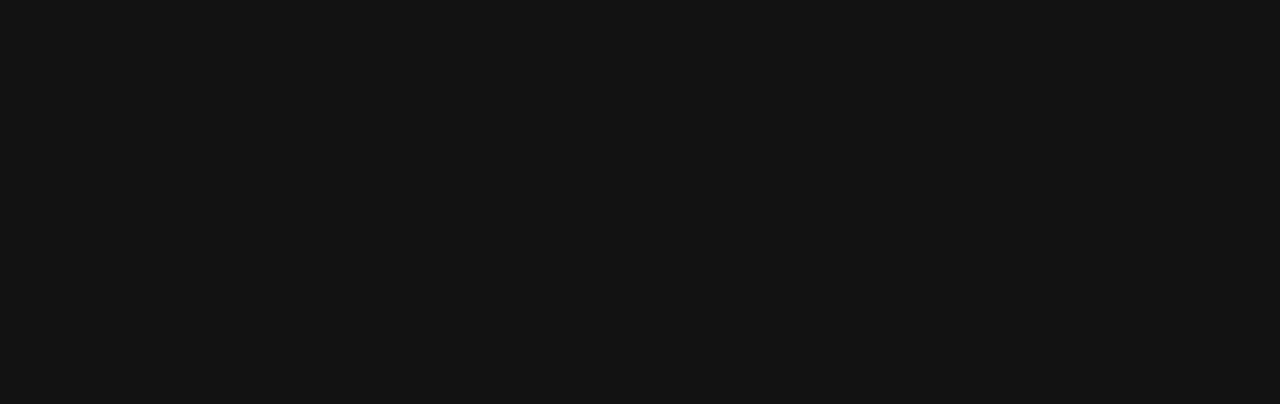
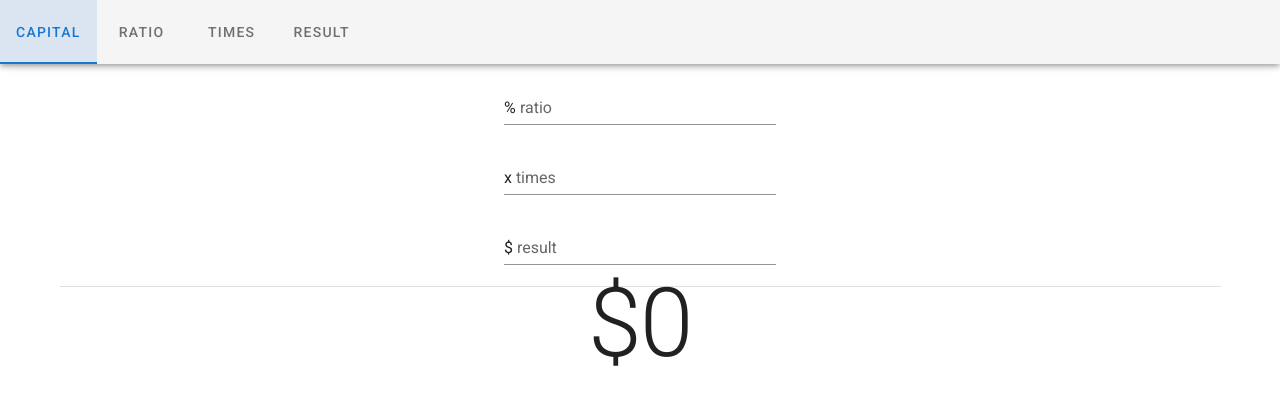
Before and after one commit to TsubasaTommy/compound_interest_calculater, a Nuxt app: page /capital in a window 1280 px wide. Before the commit this address had no page. Shown: the top 404 px of the page. Built offline with nearby package versions, Linux system fonts and the light colour scheme.

Commit message:
first launch

```diff
--- a/layouts/default.vue
+++ b/layouts/default.vue
@@ -1,11 +1,44 @@
 <template>
   <v-app>
-    <nuxt />
+    <v-app-bar app>
+      <template>
+        <v-tabs v-model="nav.tab">
+          <v-tab v-for="item in nav.items" :key="item" :to="item" nuxt>
+            {{item}}
+          </v-tab>
+        </v-tabs>
+      </template>
+    </v-app-bar>
+
+    <v-main>
+      <nuxt />
+    </v-main>
+
+    <v-footer>
+
+    </v-footer>
   </v-app>
 </template>
 
 <script>
 export default {
-
+  data:()=>({
+    nav:{
+      tab:null,
+      items:[
+        'capital',
+        'ratio',
+        'times',
+        'result'
+      ]
+    }
+  })
 }
 </script>
+<style lang="scss">
+html{
+  ::-webkit-scrollbar{
+    display:none;
+  }
+}
+</style>
--- a/nuxt.config.js
+++ b/nuxt.config.js
@@ -3,6 +3,10 @@
 export default {
   // Disable server-side rendering (https://go.nuxtjs.dev/ssr-mode)
   ssr: false,
+
+  server:{
+    port:8572
+  },
 
   // Target (https://go.nuxtjs.dev/config-target)
   target: 'static',
@@ -47,8 +51,8 @@
   // Vuetify module configuration (https://go.nuxtjs.dev/config-vuetify)
   vuetify: {
     customVariables: ['~/assets/variables.scss'],
-    theme: {
-      dark: true,
+/*    theme: {
+      dark: false,
       themes: {
         dark: {
           primary: colors.blue.darken2,
@@ -60,7 +64,7 @@
           success: colors.green.accent3
         }
       }
-    }
+    }*/
   },
 
   // Build Configuration (https://go.nuxtjs.dev/config-build)
--- /dev/null
+++ b/pages/capital.vue
@@ -0,0 +1,51 @@
+<template>
+  <v-container>
+    <v-row justify="center">
+      <v-col cols="12" sm="3">
+        <v-text-field
+          label="ratio"
+          v-model="ratio"
+          prefix="%"
+          type="Number"
+        ></v-text-field>
+        <v-text-field
+          label="times"
+          v-model="times"
+          prefix="x"
+          type="Number"
+        ></v-text-field>
+        <v-text-field
+          label="result"
+          v-model="result"
+          prefix="$"
+          type="Number"
+        ></v-text-field>
+      </v-col>
+    </v-row>
+    <v-divider></v-divider>
+    <v-row justify="center">
+      <p class="display-4">
+        ${{Math.round(get_capital * 100)/100}}
+      </p>
+    </v-row>
+  </v-container>
+</template>
+<script>
+export default {
+  data:()=>({
+    ratio:null,
+    times:null,
+    result:null,
+  }),
+  computed:{
+    get_capital(){
+      this.$store.commit('set_ratio',this.ratio/100)
+      this.$store.commit('set_times',this.times)
+      this.$store.commit('set_result',this.result)
+      this.$store.commit('math_capital')
+      return this.$store.state.capital
+    }
+  },
+
+}
+</script>
--- a/pages/index.vue
+++ /dev/null
@@ -1,12 +0,0 @@
-<template>
-  <v-row justify="center" align="center">
-
-  </v-row>
-</template>
-
-<script>
-
-export default {
-
-}
-</script>
--- a/pages/inspire.vue
+++ /dev/null
@@ -1,19 +0,0 @@
-<template>
-  <v-row>
-    <v-col class="text-center">
-      <img
-        src="/v.png"
-        alt="Vuetify.js"
-        class="mb-5"
-      >
-      <blockquote class="blockquote">
-        &#8220;First, solve the problem. Then, write the code.&#8221;
-        <footer>
-          <small>
-            <em>&mdash;John Johnson</em>
-          </small>
-        </footer>
-      </blockquote>
-    </v-col>
-  </v-row>
-</template>
--- /dev/null
+++ b/pages/ratio.vue
@@ -0,0 +1,50 @@
+<template>
+  <v-container>
+    <v-row justify="center">
+      <v-col cols="12" sm="3">
+        <v-text-field
+          label="capital"
+          v-model="capital"
+          prefix="$"
+          type="Number"
+        ></v-text-field>
+        <v-text-field
+          label="times"
+          v-model="times"
+          prefix="x"
+          type="Number"
+        ></v-text-field>
+        <v-text-field
+          label="result"
+          v-model="result"
+          prefix="$"
+          type="Number"
+        ></v-text-field>
+      </v-col>
+    </v-row>
+    <v-divider></v-divider>
+    <v-row justify="center">
+      <p class="display-4">
+        %{{Math.round(get_ratio * 10000)/100}}
+      </p>
+    </v-row>
+  </v-container>
+</template>
+<script>
+export default {
+  data:()=>({
+    times:null,
+    capital:null,
+    result:null,
+  }),
+  computed:{
+    get_ratio(){
+      this.$store.commit('set_times',this.times)
+      this.$store.commit('set_capital',this.capital)
+      this.$store.commit('set_result',this.result)
+      this.$store.commit('math_ratio')
+      return this.$store.state.ratio
+    }
+  },
+}
+</script>
--- /dev/null
+++ b/pages/result.vue
@@ -0,0 +1,50 @@
+<template>
+  <v-container>
+    <v-row justify="center">
+      <v-col cols="12" sm="3">
+        <v-text-field
+          label="ratio"
+          v-model="ratio"
+          prefix="%"
+          type="Number"
+        ></v-text-field>
+        <v-text-field
+          label="times"
+          v-model="times"
+          prefix="x"
+          type="Number"
+        ></v-text-field>
+        <v-text-field
+          label="capital"
+          v-model="capital"
+          prefix="$"
+          type="Number"
+        ></v-text-field>
+      </v-col>
+    </v-row>
+    <v-divider></v-divider>
+    <v-row justify="center">
+      <p class="display-4">
+        ${{Math.round(get_result * 100)/100}}
+      </p>
+    </v-row>
+  </v-container>
+</template>
+<script>
+export default {
+  data:()=>({
+    ratio:null,
+    times:null,
+    capital:null,
+  }),
+  computed:{
+    get_result(){
+      this.$store.commit('set_ratio',this.ratio/100)
+      this.$store.commit('set_times',this.times)
+      this.$store.commit('set_capital',this.capital)
+      this.$store.commit('math_result')
+      return this.$store.state.result
+    }
+  },
+}
+</script>
--- /dev/null
+++ b/pages/times.vue
@@ -0,0 +1,51 @@
+<template>
+  <v-container>
+    <v-row justify="center">
+      <v-col cols="12" sm="3">
+        <v-text-field
+          label="ratio"
+          v-model="ratio"
+          prefix="%"
+          type="Number"
+        ></v-text-field>
+        <v-text-field
+          label="capital"
+          v-model="capital"
+          prefix="$"
+          type="Number"
+        ></v-text-field>
+        <v-text-field
+          label="result"
+          v-model="result"
+          prefix="$"
+          type="Number"
+        ></v-text-field>
+      </v-col>
+    </v-row>
+    <v-divider></v-divider>
+    <v-row justify="center">
+      <p class="display-4">
+        {{Math.round(get_times)}}<span class="overline">times</span>
+      </p>
+    </v-row>
+  </v-container>
+</template>
+<script>
+export default {
+  data:()=>({
+    ratio:null,
+    capital:null,
+    result:null,
+  }),
+  computed:{
+    get_times(){
+      this.$store.commit('set_ratio',this.ratio/100)
+      this.$store.commit('set_capital',this.capital)
+      this.$store.commit('set_result',this.result)
+      this.$store.commit('math_times')
+
+      return this.$store.state.times
+    }
+  },
+}
+</script>
--- /dev/null
+++ b/store/index.js
@@ -0,0 +1,18 @@
+export const state= ()=>({
+  capital:10000,
+  ratio:1,
+  times:100,
+  result:1000000
+})
+
+export const mutations = {
+  set_capital:(state,x) => state.capital = x,
+  set_ratio:(state,x) => state.ratio = x,
+  set_times:(state,x) => state.times = x,
+  set_result:(state,x) => state.result = x,
+
+  math_capital:state=> state.capital = state.result / (1 + state.ratio) ** state.times,
+  math_ratio:  state=> state.ratio = (state.result / state.capital)**(1 / state.times) - 1,
+  math_times:  state=> state.times = Math.log(state.result / state.capital) / Math.log(1+state.ratio),
+  math_result: state=> state.result = state.capital * ( 1 + state.ratio ) ** state.times
+}
```
